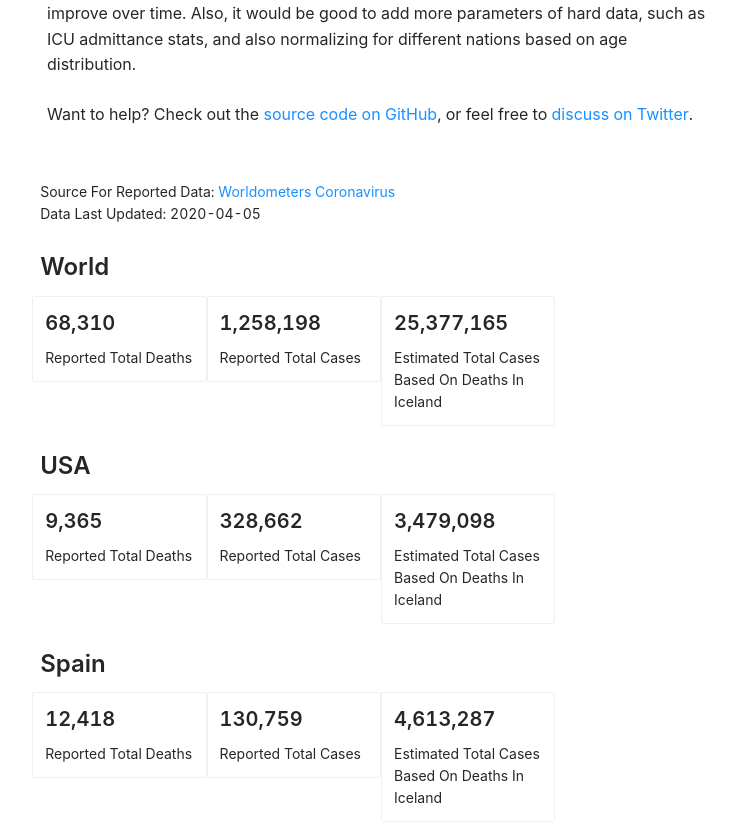
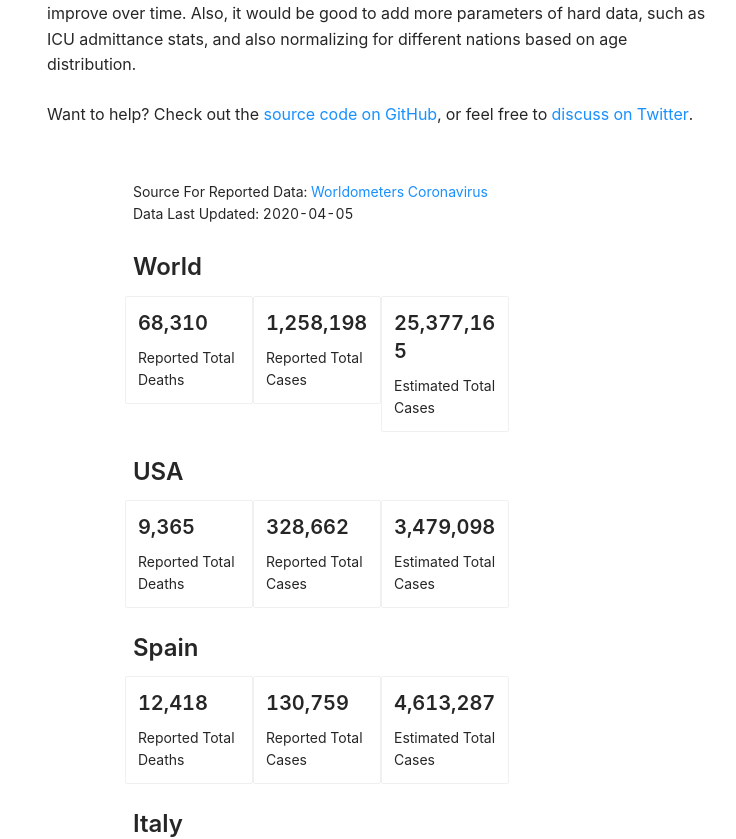
Before and after one commit to sartaj/coronavirus-cases-estimator, a React (Vite) app: page / in a window 1280 px wide. Shown: the part 1525-2364 px from the top of the page, without its empty margins (259-995 px from the left). Built offline with nearby package versions, Linux system fonts and the light colour scheme.

Commit message:
change text
:

```diff
--- a/src/calculator.ts
+++ b/src/calculator.ts
@@ -37,7 +37,7 @@ interface Estimator {
   countryName: string;
   reportedTotalDeaths: number;
   reportedTotalCases: number;
-  estimatedTotalCasesBasedOnDeathsInIceland: number;
+  estimatedTotalCases: number;
 }
 
 export const estimator = (mostReliableTestData, data): Estimator[] => {
@@ -54,7 +54,7 @@ export const estimator = (mostReliableTestData, data): Estimator[] => {
       const reportedTotalDeaths = row[totalDeathsIndex];
       const reportedTotalCases = row[totalCasesIndex];
 
-      const estimatedTotalCasesBasedOnDeathsInIceland = calculateOffOfReliableData(
+      const estimatedTotalCases = calculateOffOfReliableData(
         mostReliableTotalCasesData,
         mostReliableDeathData,
         reportedTotalDeaths
@@ -64,7 +64,7 @@ export const estimator = (mostReliableTestData, data): Estimator[] => {
         countryName,
         reportedTotalDeaths,
         reportedTotalCases,
-        estimatedTotalCasesBasedOnDeathsInIceland,
+        estimatedTotalCases,
       };
     })
     .filter(
```
